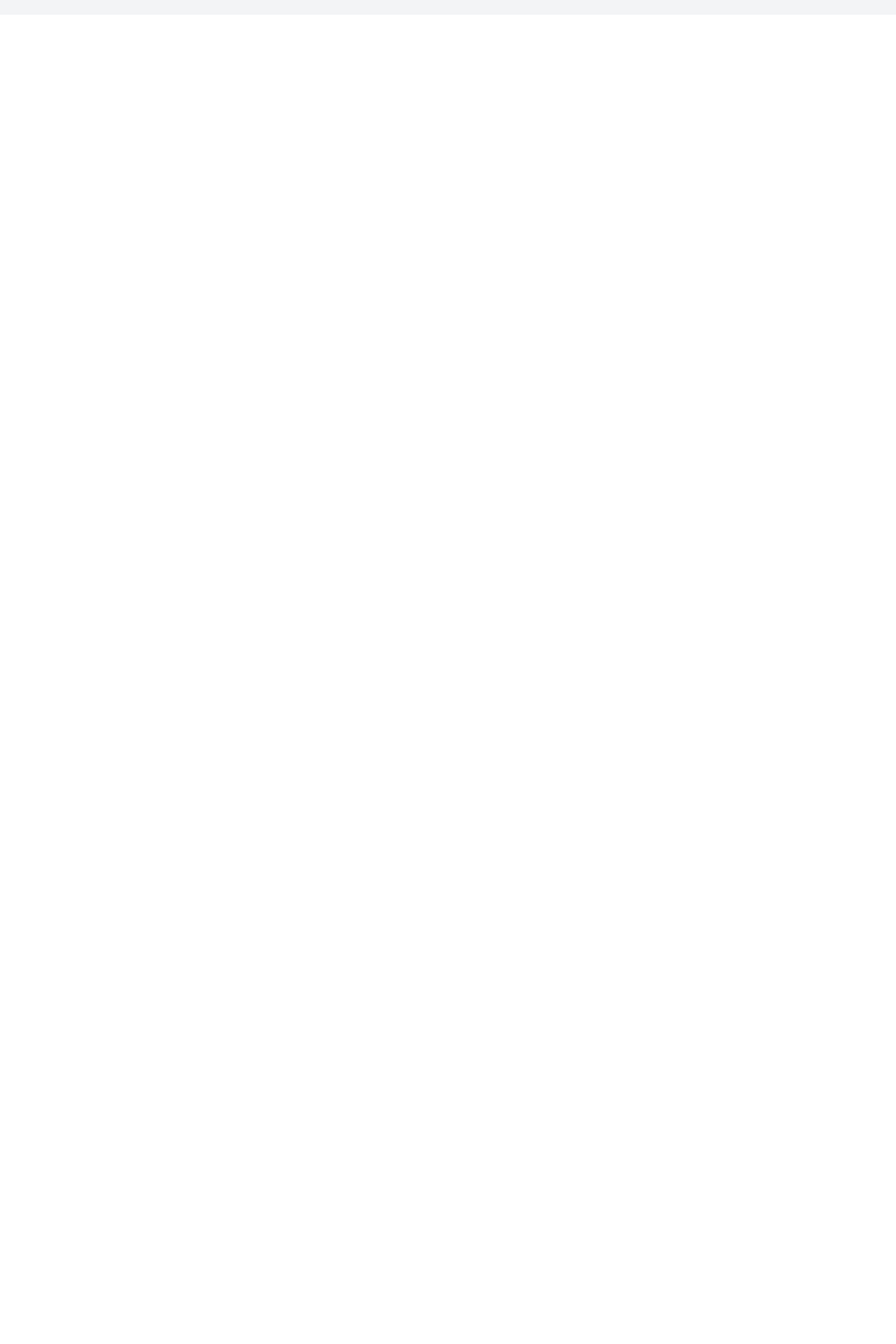
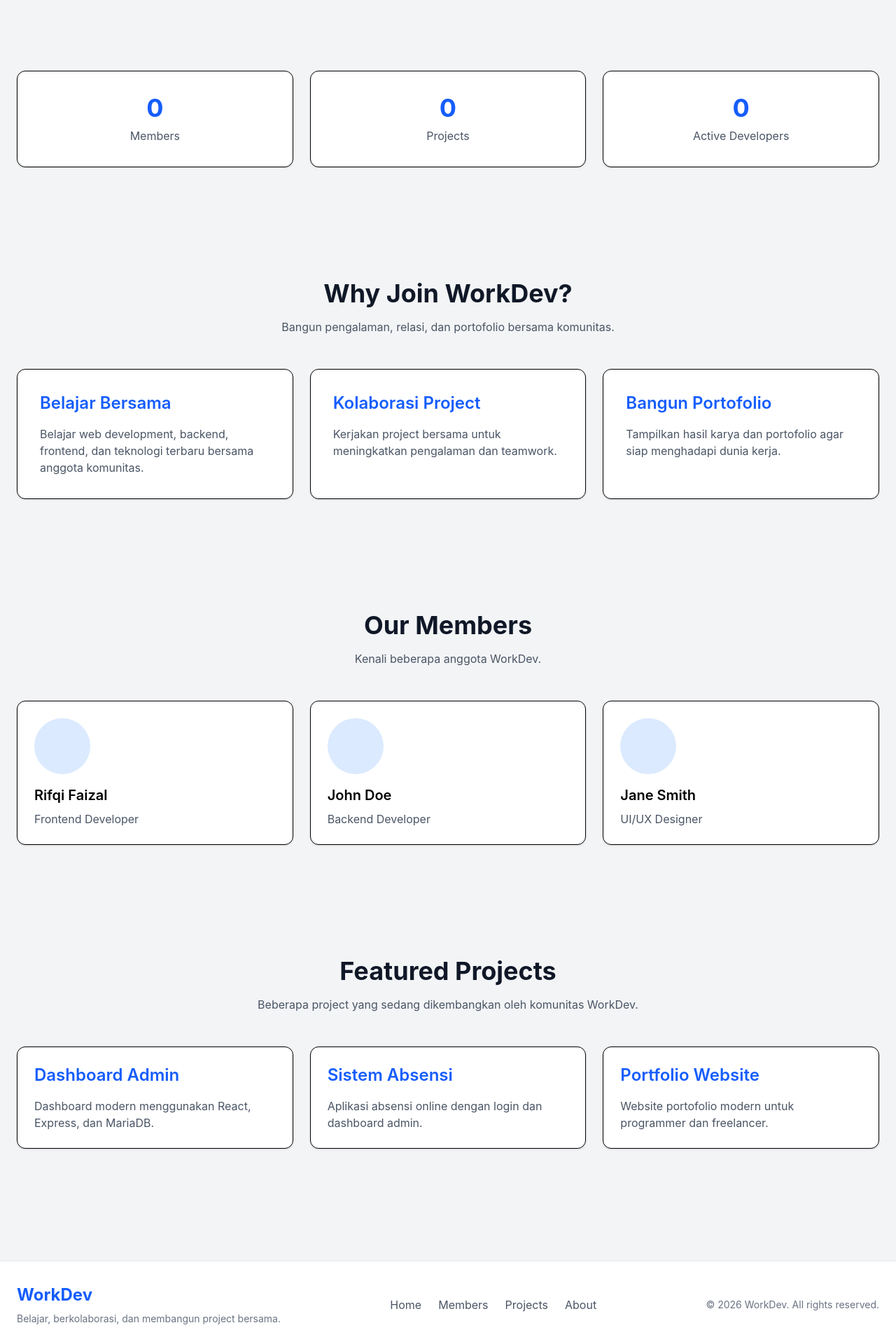
Before and after one commit to Squarepants23/WorkDev, a React (Vite) app in the folder client/: page / in a window 1280 px wide. Shown: the part 780-2700 px from the top of the page at 70% size. Before the commit the page ends 801 px from the top, so only its background shows below. Built offline with nearby package versions, Linux system fonts and the light colour scheme.

Commit message:
Complete home landing page v1

```diff
--- /dev/null
+++ b/client/src/components/FeatureSection/FeatureSection.tsx
@@ -0,0 +1,52 @@
+function FeatureSection() {
+  return (
+    <section className="py-20">
+      <div className="mb-12 text-center">
+        <h2 className="text-4xl font-bold text-gray-900">
+          Why Join WorkDev?
+        </h2>
+
+        <p className="mt-4 text-gray-600">
+          Bangun pengalaman, relasi, dan portofolio bersama komunitas.
+        </p>
+      </div>
+
+      <div className="grid gap-6 md:grid-cols-3">
+
+        <div className="rounded-xl border bg-white p-8 shadow-sm transition hover:-translate-y-2 hover:shadow-lg">
+          <h3 className="mb-4 text-2xl font-semibold text-blue-600">
+            Belajar Bersama
+          </h3>
+
+          <p className="text-gray-600">
+            Belajar web development, backend, frontend, dan teknologi terbaru
+            bersama anggota komunitas.
+          </p>
+        </div>
+
+        <div className="rounded-xl border bg-white p-8 shadow-sm transition hover:-translate-y-2 hover:shadow-lg">
+          <h3 className="mb-4 text-2xl font-semibold text-blue-600">
+            Kolaborasi Project
+          </h3>
+
+          <p className="text-gray-600">
+            Kerjakan project bersama untuk meningkatkan pengalaman dan teamwork.
+          </p>
+        </div>
+
+        <div className="rounded-xl border bg-white p-8 shadow-sm transition hover:-translate-y-2 hover:shadow-lg">
+          <h3 className="mb-4 text-2xl font-semibold text-blue-600">
+            Bangun Portofolio
+          </h3>
+
+          <p className="text-gray-600">
+            Tampilkan hasil karya dan portofolio agar siap menghadapi dunia kerja.
+          </p>
+        </div>
+
+      </div>
+    </section>
+  );
+}
+
+export default FeatureSection;
--- /dev/null
+++ b/client/src/components/Footer/Footer.tsx
@@ -0,0 +1,32 @@
+import { Link } from "react-router-dom";
+import Logo from "../Logo/Logo";
+
+function Footer() {
+  return (
+    <footer className="mt-20 border-t border-gray-200 bg-white">
+      <div className="mx-auto flex max-w-7xl flex-col items-center justify-between gap-6 px-6 py-8 md:flex-row">
+
+        <div>
+          <Logo />
+          <p className="mt-2 text-sm text-gray-500">
+            Belajar, berkolaborasi, dan membangun project bersama.
+          </p>
+        </div>
+
+        <div className="flex gap-6 text-gray-600">
+          <Link to="/">Home</Link>
+          <Link to="/members">Members</Link>
+          <Link to="/projects">Projects</Link>
+          <Link to="/about">About</Link>
+        </div>
+
+        <p className="text-sm text-gray-500">
+          © 2026 WorkDev. All rights reserved.
+        </p>
+
+      </div>
+    </footer>
+  );
+}
+
+export default Footer;
--- /dev/null
+++ b/client/src/components/MemberPreview/MemberPreview.tsx
@@ -0,0 +1,51 @@
+function MemberPreview() {
+  return (
+    <section className="py-20">
+      <div className="mb-12 text-center">
+        <h2 className="text-4xl font-bold text-gray-900">
+          Our Members
+        </h2>
+
+        <p className="mt-4 text-gray-600">
+          Kenali beberapa anggota WorkDev.
+        </p>
+      </div>
+
+      <div className="grid gap-6 md:grid-cols-3">
+
+        <div className="rounded-xl border bg-white p-6 shadow-sm transition hover:-translate-y-2 hover:shadow-lg">
+          <div className="mb-4 h-20 w-20 rounded-full bg-blue-100"></div>
+
+          <h3 className="text-xl font-semibold">Rifqi Faizal</h3>
+
+          <p className="mt-2 text-gray-600">
+            Frontend Developer
+          </p>
+        </div>
+
+        <div className="rounded-xl border bg-white p-6 shadow-sm transition hover:-translate-y-2 hover:shadow-lg">
+          <div className="mb-4 h-20 w-20 rounded-full bg-blue-100"></div>
+
+          <h3 className="text-xl font-semibold">John Doe</h3>
+
+          <p className="mt-2 text-gray-600">
+            Backend Developer
+          </p>
+        </div>
+
+        <div className="rounded-xl border bg-white p-6 shadow-sm transition hover:-translate-y-2 hover:shadow-lg">
+          <div className="mb-4 h-20 w-20 rounded-full bg-blue-100"></div>
+
+          <h3 className="text-xl font-semibold">Jane Smith</h3>
+
+          <p className="mt-2 text-gray-600">
+            UI/UX Designer
+          </p>
+        </div>
+
+      </div>
+    </section>
+  );
+}
+
+export default MemberPreview;
--- /dev/null
+++ b/client/src/components/ProjectPreview/ProjectPreview.tsx
@@ -0,0 +1,51 @@
+function ProjectPreview() {
+  return (
+    <section className="py-20">
+      <div className="mb-12 text-center">
+        <h2 className="text-4xl font-bold text-gray-900">
+          Featured Projects
+        </h2>
+
+        <p className="mt-4 text-gray-600">
+          Beberapa project yang sedang dikembangkan oleh komunitas WorkDev.
+        </p>
+      </div>
+
+      <div className="grid gap-6 md:grid-cols-3">
+
+        <div className="rounded-xl border bg-white p-6 shadow-sm transition hover:-translate-y-2 hover:shadow-lg">
+          <h3 className="text-2xl font-semibold text-blue-600">
+            Dashboard Admin
+          </h3>
+
+          <p className="mt-4 text-gray-600">
+            Dashboard modern menggunakan React, Express, dan MariaDB.
+          </p>
+        </div>
+
+        <div className="rounded-xl border bg-white p-6 shadow-sm transition hover:-translate-y-2 hover:shadow-lg">
+          <h3 className="text-2xl font-semibold text-blue-600">
+            Sistem Absensi
+          </h3>
+
+          <p className="mt-4 text-gray-600">
+            Aplikasi absensi online dengan login dan dashboard admin.
+          </p>
+        </div>
+
+        <div className="rounded-xl border bg-white p-6 shadow-sm transition hover:-translate-y-2 hover:shadow-lg">
+          <h3 className="text-2xl font-semibold text-blue-600">
+            Portfolio Website
+          </h3>
+
+          <p className="mt-4 text-gray-600">
+            Website portofolio modern untuk programmer dan freelancer.
+          </p>
+        </div>
+
+      </div>
+    </section>
+  );
+}
+
+export default ProjectPreview;
--- /dev/null
+++ b/client/src/components/Stats/Stats.tsx
@@ -0,0 +1,26 @@
+function Stats() {
+  return (
+    <section className="py-20">
+      <div className="grid gap-6 md:grid-cols-3">
+
+        <div className="rounded-xl border bg-white p-8 text-center shadow-sm">
+          <h2 className="text-4xl font-bold text-blue-600">0</h2>
+          <p className="mt-2 text-gray-600">Members</p>
+        </div>
+
+        <div className="rounded-xl border bg-white p-8 text-center shadow-sm">
+          <h2 className="text-4xl font-bold text-blue-600">0</h2>
+          <p className="mt-2 text-gray-600">Projects</p>
+        </div>
+
+        <div className="rounded-xl border bg-white p-8 text-center shadow-sm">
+          <h2 className="text-4xl font-bold text-blue-600">0</h2>
+          <p className="mt-2 text-gray-600">Active Developers</p>
+        </div>
+
+      </div>
+    </section>
+  );
+}
+
+export default Stats;
--- a/client/src/layouts/MainLayout.tsx
+++ b/client/src/layouts/MainLayout.tsx
@@ -1,4 +1,5 @@
 import Navbar from "../components/Navbar/Navbar";
+import Footer from "../components/Footer/Footer";
 
 type MainLayoutProps = {
   children: React.ReactNode;
@@ -9,6 +10,7 @@ function MainLayout({ children }: MainLayoutProps) {
     <div className="min-h-screen bg-gray-100">
       <Navbar />
       {children}
+      <Footer />
     </div>
   );
 }
--- a/client/src/pages/HomePage.tsx
+++ b/client/src/pages/HomePage.tsx
@@ -1,15 +1,22 @@
 import Container from "../components/Container/Container";
 import Button from "../components/Button/Button";
+import Stats from "../components/Stats/Stats";
+import FeatureSection from "../components/FeatureSection/FeatureSection";
+import MemberPreview from "../components/MemberPreview/MemberPreview";
+import ProjectPreview from "../components/ProjectPreview/ProjectPreview";
 
 function HomePage() {
   return (
     <Container>
+
       <section className="flex min-h-[calc(100vh-64px)] flex-col items-center justify-center text-center">
         <p className="mb-3 text-sm font-semibold uppercase tracking-widest text-blue-600">
           Welcome to Coding Community
         </p>
 
-        <h1 className="mb-6 text-5xl font-bold text-gray-900">WorkDev</h1>
+        <h1 className="mb-6 text-5xl font-bold text-gray-900">
+          WorkDev
+        </h1>
 
         <p className="mb-8 max-w-2xl text-lg text-gray-600">
           Komunitas coding untuk belajar, berkolaborasi, dan membangun project
@@ -25,6 +32,15 @@ function HomePage() {
           </button>
         </div>
       </section>
+
+      <Stats />
+
+      <FeatureSection />
+
+      <MemberPreview />
+
+      <ProjectPreview />
+
     </Container>
   );
 }
```
